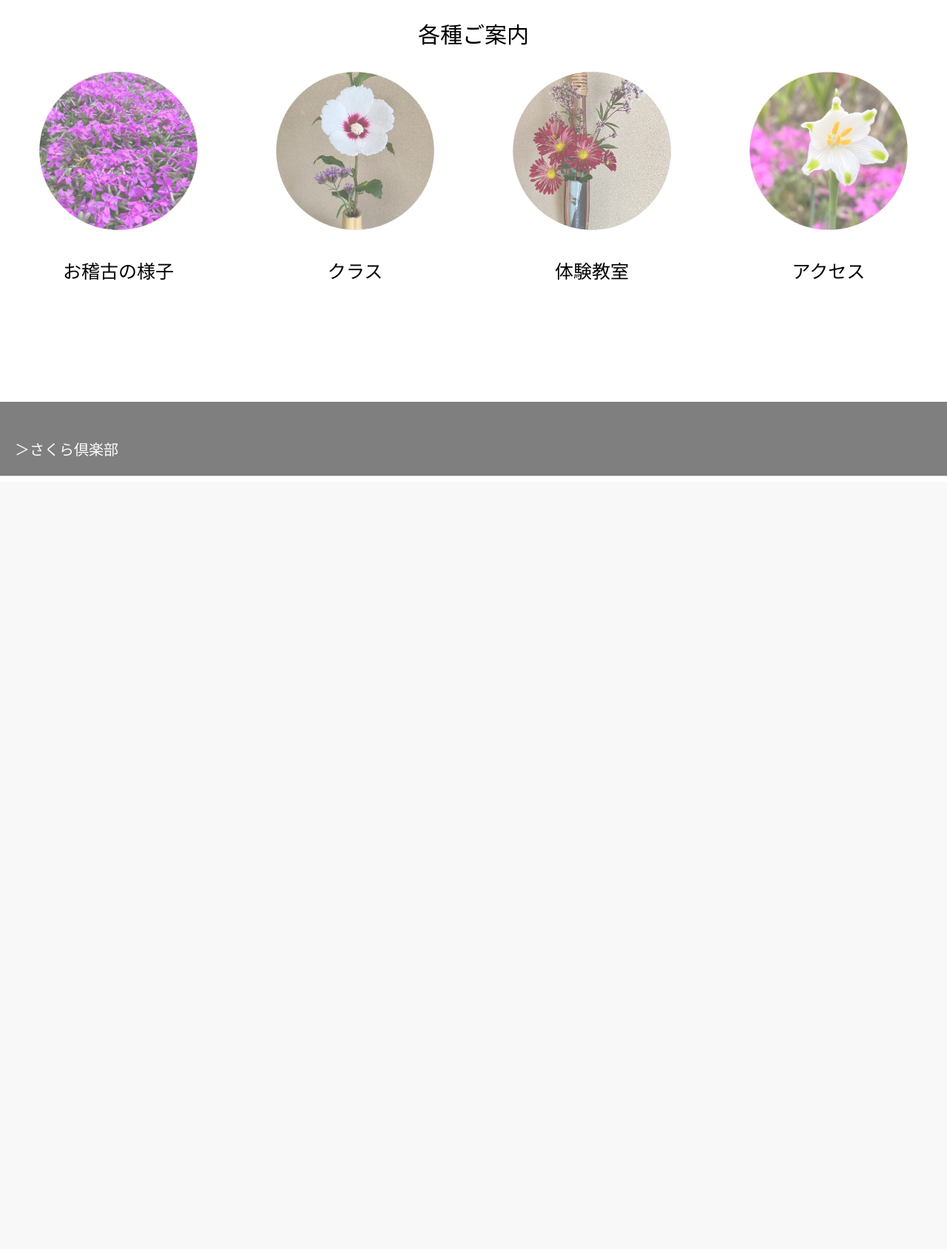
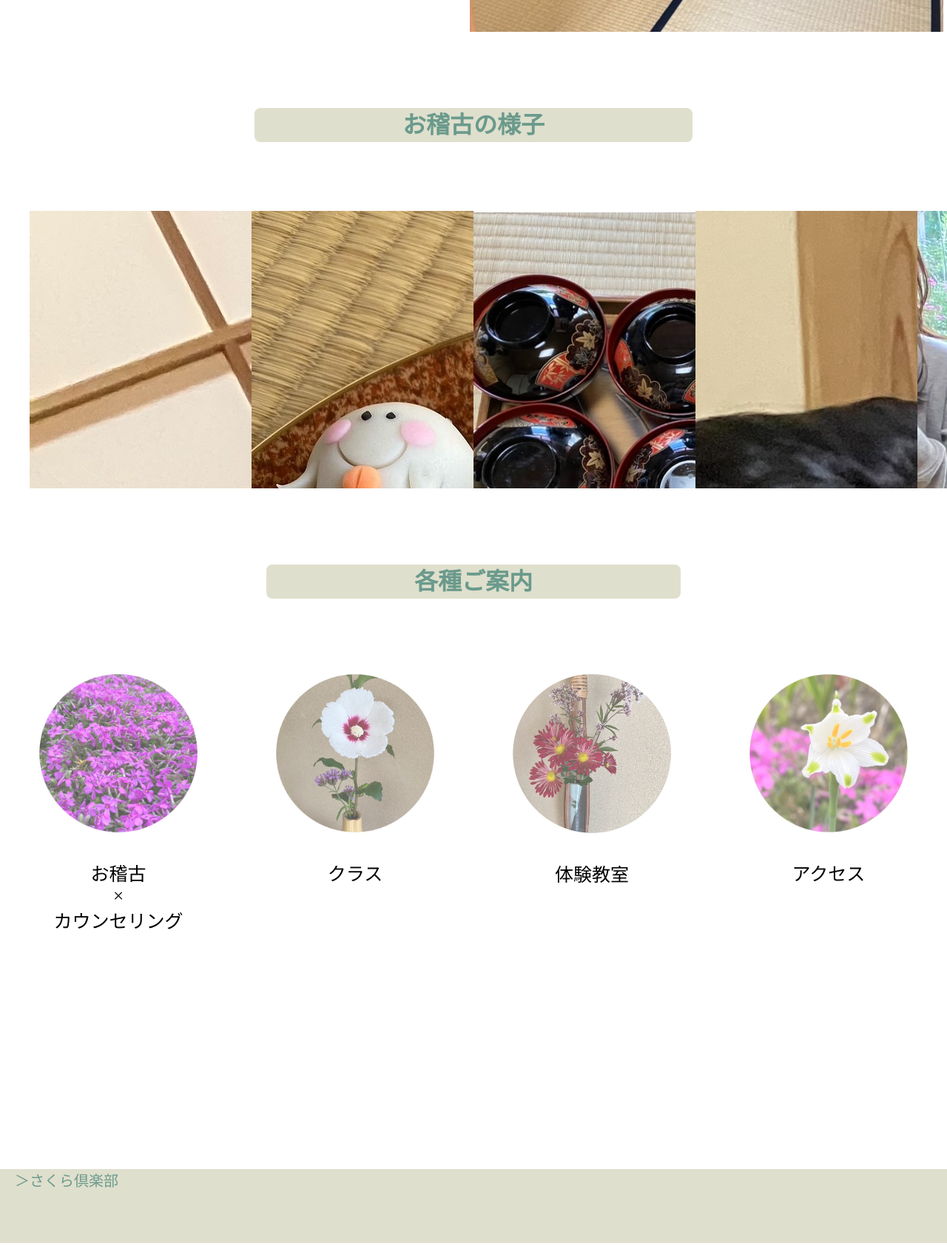
Before and after one commit to shimekake-hanaka/ocha_app, a Rails app: page / in a window 1280 px wide. Shown: the part 727-2415 px from the top of the page at 74% size. Before the commit the page ends 1370 px from the top, so only its background shows below. Run offline with Rails 7, Linux system fonts and the light colour scheme.

Commit message:
2023.5.8

```diff
--- a/app/assets/stylesheets/application.css
+++ b/app/assets/stylesheets/application.css
@@ -9,78 +9,109 @@ body {
 }
 
 /*ヘッダーcss*/
-.header-left {
-    text-align: left;
-}
 .header-left a{
     padding-left: 10px;
     padding-top: 15px;
-    color: #ffffff;
-    font-size: 40px;
+    color: #6a9a8c;
+    font-size: 50px;
     margin-top: 0;
     text-decoration: none;
-    Letter-spacing:1em;
+    Letter-spacing:0.5em;
+    transition: color 1s;
 }
 .header-left a:hover{
-    color: #dadada;
-    transition: color 1s;
+    color: #a6c4bb;
 }
 .header-right {
+    padding-top: 90px;
     float: right;
+    transition: color 1s;
+    color: #6a9a8c;
 }
 .header-right a{
-    color: #ffffff;
-    font-size: 15px;
-    padding-right: 20px;
-    text-decoration: none;
-    transition: color 1s;
+    padding-top: 0px;
+    font-size: 20px;
+    background-color: rgba(255, 255, 255, 0.5);
+    line-height: 0px;
+    border-radius: 4px;
+    margin-left: 10px;
 }
 .header-right a:hover{
-    color: #bdbdbd;
+    color: #a6c4bb;
 }
 header {
-    height: 100px;
-    background-color: rgba(0, 0, 0, 0.5);
+    height: 130px;
+    background-color: #dfdfcd;
+}
+.headeres {
+    text-align: left;
+
 }
 
 /*トップmenu　css*/
 
 .text {
-    text-align: center;
-    padding-top: 170px;
+    text-align: left;
+    padding-left: 100px;
     line-height :4em;
-}
-.text h1{
-    background-color: rgba(255, 255, 255, 0.8);
-    margin: 0;
-    width: 100%;
+    writing-mode: vertical-rl;
     Letter-spacing:1em;
 }
-.background {
-    height: 500px;
-    background-image: url(background-image.jpg);
-    background-size: 70%;
-    background-position: center;
-    background-repeat: no-repeat;
-    margin-top: 50px;
+.container {
+    display: flex;
+}
+.container img{
+    width: 50%;
+    padding-left: 50px;
+    margin-left: 100px;
+    height: 600px;
+    object-fit: cover;
+}
+.container h1{
+    color: #6a9a8c;
+    width: 50%;
+    padding-left: 150px;
+    padding-top: 30px;
+}
+.top-warpper  {
+    height: 600px;
+    margin-top: 40px;
     margin-bottom: 100px;
 }
-.background-color {
-    height: 500px;
-    background-color: rgba(255, 255, 255, 0.5);
+
+/* スライドショー画像 */
+.messege span{
+    color: #6a9a8c;
+    background-color: #dfdfcd;
+    border-radius: 8px;
+    padding: 5px 200px;
 }
-.heading h2{
-    font-weight: normal;
-    font-size: 30px;
+.messege-warpper{
+    display: flex;
+    align-items: center;
+    height: 450px;
+    overflow: hidden;
+}
+.content{
+    width: 300px;
+    height: 300px;
+    object-fit: cover;
+}
+.slidshow {
+    display: flex;
+    animation: loop-slide 20s infinite linear 1s both;
 }
 
+
 /*各種ご案内css*/
-
 .menu {
     float: left;
     height: 500px;
     width: 25%;
     transition: all 0.5s;
+}
+.menus {
+    margin-top: 100px;
 }
 .menu-icon img{
     height: 70%;
@@ -96,15 +127,25 @@ header {
     color: black;
 }
 .top-menu {
-    height: 500px;
+    margin-top: 100px;
+    height: 800px;
+}
+.heading h1{
+    color: #6a9a8c;
+
+}
+.heading span{
+    background-color: #dfdfcd;
+    border-radius: 8px;
+    padding: 5px 200px;
 }
 
 /*フッターcss*/
 
 footer {
     height: 80px;
-    background-color: rgba(0, 0, 0, 0.5);
-    color: #ffffff;
+    background-color: #dfdfcd;
+    color: #6a9a8c;
     text-align: left;
     padding-left: 20px;
     padding-bottom: 20px;
--- a/app/views/home/top.html.erb
+++ b/app/views/home/top.html.erb
@@ -1,26 +1,52 @@
 <div class="top-warpper">
-    <div class="background">
-        <div class="background-color">
     <div class="container">
+
         <div class="text">
-                    <h1>茶道教室　　　　　　<br>
+            <h1>茶道教室<br>
                 　　　　×<br>
                 　　　　カウンセリング</h1>
         </div>
+        <img src="top.jpg">
     </div>
 </div>
+<div class="messege">
+    <h1><span>お稽古の様子</span></h1>
+    <div class="messege-warpper">
+        <ul class="slidshow">
+            <li class="content"><img src="slidshow1.jpg"></li>
+            <li class="content"><img src="slidshow2.jpg"></li>
+            <li class="content"><img src="slidshow3.jpg"></li>
+            <li class="content"><img src="slidshow4.jpg"></li>
+            <li class="content"><img src="slidshow5.jpg"></li>
+        </ul>
+        <ul class="slidshow">
+            <li class="content"><img src="slidshow1.jpg"></li>
+            <li class="content"><img src="slidshow2.jpg"></li>
+            <li class="content"><img src="slidshow3.jpg"></li>
+            <li class="content"><img src="slidshow4.jpg"></li>
+            <li class="content"><img src="slidshow5.jpg"></li>
+        </ul>
+        <ul class="slidshow">
+            <li class="content"><img src="slidshow1.jpg"></li>
+            <li class="content"><img src="slidshow2.jpg"></li>
+            <li class="content"><img src="slidshow3.jpg"></li>
+            <li class="content"><img src="slidshow4.jpg"></li>
+            <li class="content"><img src="slidshow5.jpg"></li>
+        </ul>
     </div>
 </div>
 <div class="top-menu">
-    <div class="container">
+    <div class="top-warpper">
         <div class="heading">
-            <h2>各種ご案内</h2>
+            <h1><span>各種ご案内</span></h1>
         </div>
         <div class="menus">
             <div class="menu">
-                <a href="/appearance"><div class="menu-icon">
+                <a href="/co"><div class="menu-icon">
                     <img src="S_spring.jpg">
-                    <p>お稽古の様子</p>
+                    <p>お稽古<br>
+                    ×<br>
+                    カウンセリング</p>
                 </div></a>
             </div>
             <div class="menu">
--- a/app/views/layouts/application.html.erb
+++ b/app/views/layouts/application.html.erb
@@ -10,24 +10,22 @@
   </head>
   <body>
     <header>
-           <div class="container">
+      <div class="headeres">
         <div class="header-left">
-                <a href="/" >さくら倶楽部</a>
+          <a href="/" >SAKURA CLUB</a>
+          <div class="header-right">
+            <a href="/co">カウンセリング</a>
+            <a href="/class">クラス・お月謝</a>
+            <a href="/experience">体験教室</a>
+            <a href="/acsess">アクセス</a>
           </div>
-              <div class="header-right">
-                <a href="/appearance">お稽古の様子</a>
-                <a href="/class">クラス・お月謝</a>
-                <a href="#">体験教室</a>
-                <a href="/acsess">アクセス</a>
         </div>
       </div>
     </header>
     <%= yield %>
     <footer>
-          <div class="container">
       <div class="footer-left">
         <p class="title">＞さくら倶楽部</p>
-            </div>
       </div>
     </footer>
   <body>
```
Also changed, not shown: app/views/home/co.html.erb (renamed from app/views/home/appearance.html.erb, +4 -4 lines), public/co1.jpg (renamed from public/appearance1.jpg), public/co2.jpg (renamed from public/appearance2.jpg), public/slidshow1.jpg (added), public/slidshow2.jpg (added), public/slidshow3.jpg (added), public/slidshow4.jpg (added), public/slidshow5.jpg (added), public/top.jpg (added). Lines whose indentation alone changed are shown as unchanged.
